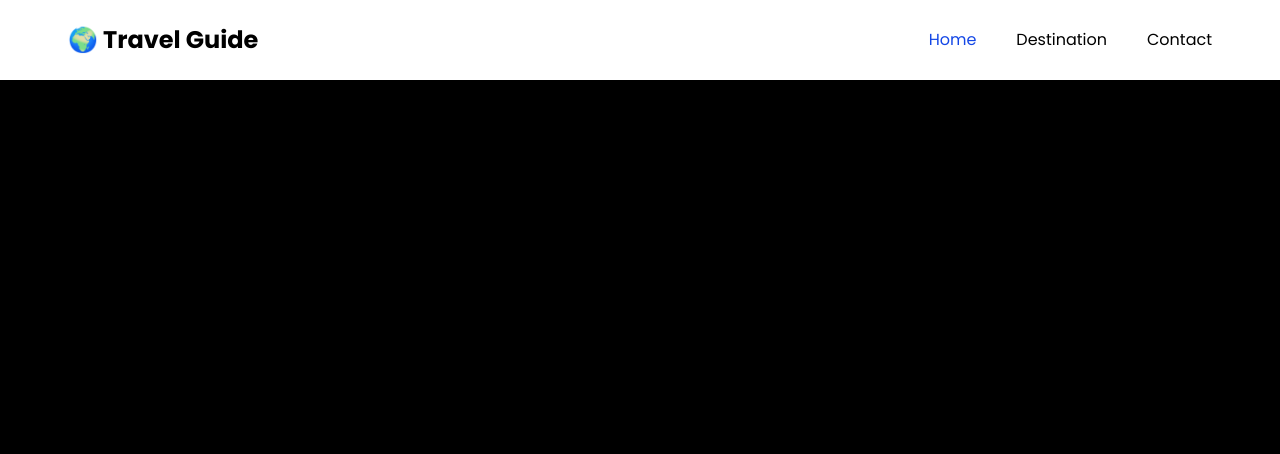
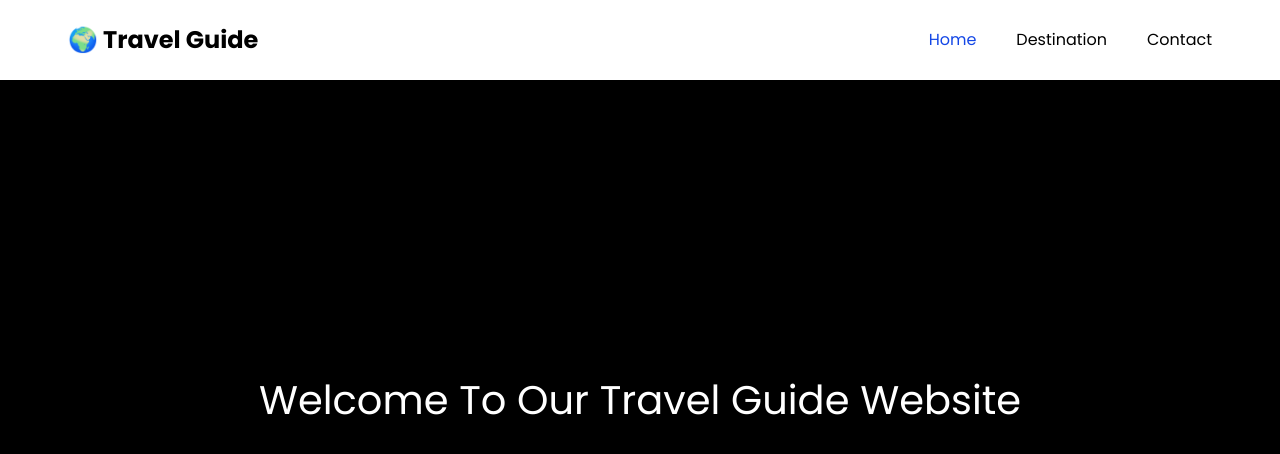
Before and after one commit to nehanegi13/next.js-practise-project, a Next.js app in the folder nextjs-practise-proj/: page / in a window 1280 px wide. Shown: the top 454 px of the page. Built offline with nearby package versions, Linux system fonts and the light colour scheme.

Commit message:
modified

```diff
--- a/nextjs-practise-proj/src/app/page.js
+++ b/nextjs-practise-proj/src/app/page.js
@@ -1,11 +1,11 @@
-import React from 'react'
+import React from "react";
 
 const page = () => {
   return (
-    <div>
+    <div className=" flex justify-center items-center text-white font bold text-[40px] h-full">
+      Welcome To Our Travel Guide Website
+    </div>
+  );
+};
 
-    </div>
-  )
-}
-
-export default page
+export default page;
```
